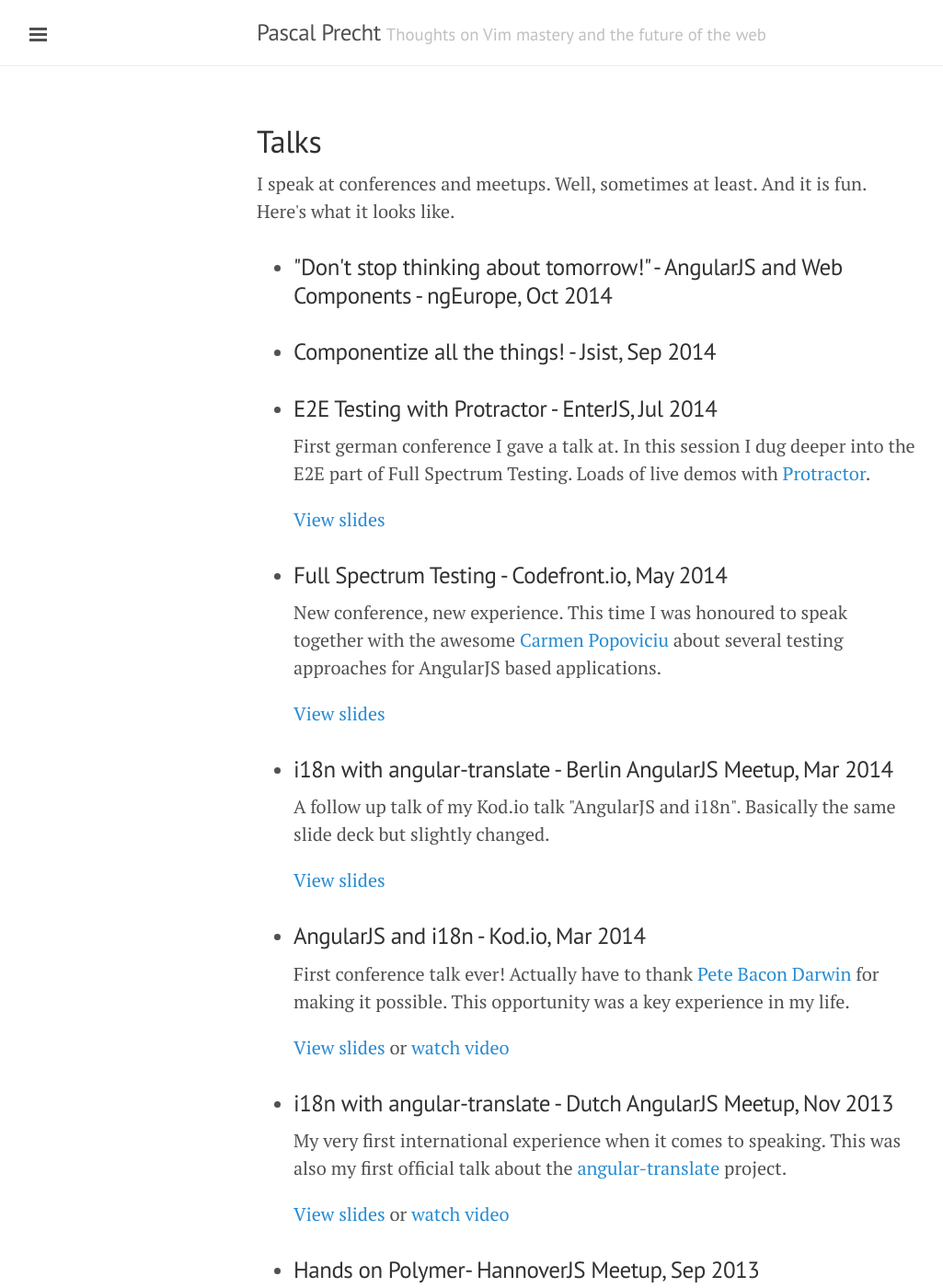
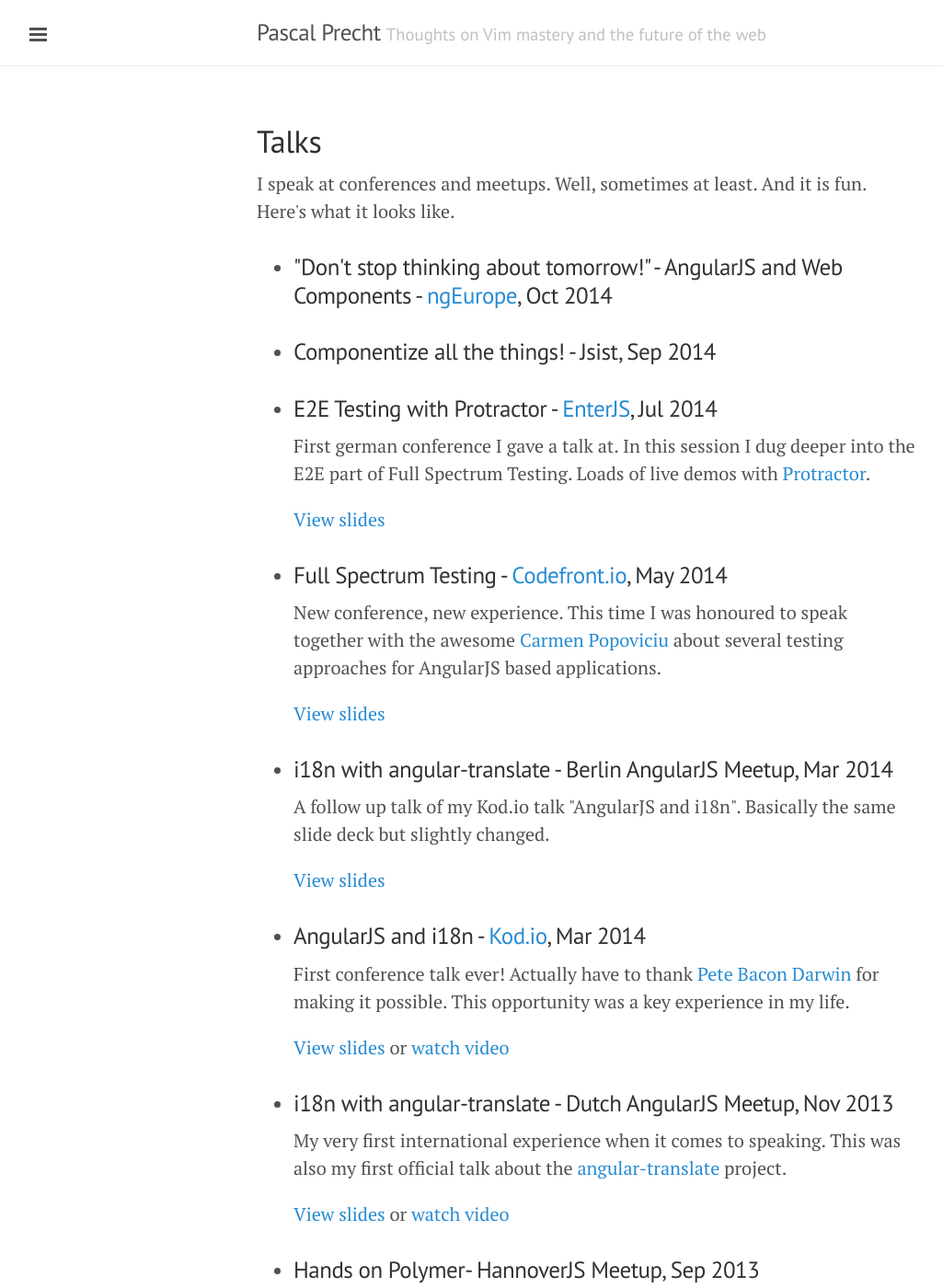
Before and after one commit to 0x-r4bbit/pascalprecht.github.io, a Jekyll site: the page built from talks.html, in a window 1280 px wide and 1400 px high. Shown: the whole window at 92% size, without its empty margins (1-1026 px from the left). Built offline with Jekyll 4.4.1, drawn with Linux system fonts in a browser that asks for light colours; Markdown is read by kramdown in place of the engine named in the settings; part of the change alters nothing that is shown.

```diff
--- a/talks.html
+++ b/talks.html
@@ -8,15 +8,15 @@ title: "Talks"
 
   <p>I speak at conferences and meetups. Well, sometimes at least. And it is fun. Here's what it looks like.</p>
   <ul>
-    <li><h3>"Don't stop thinking about tomorrow!" - AngularJS and Web Components - ngEurope, Oct 2014</h3></li>
+    <li><h3>"Don't stop thinking about tomorrow!" - AngularJS and Web Components - <a href="http://ngeurope.org">ngEurope</a>, Oct 2014</h3></li>
     <li><h3>Componentize all the things! - Jsist, Sep 2014</h3></li>
     <li>
-      <h3>E2E Testing with Protractor - EnterJS, Jul 2014</h3>
+    <h3>E2E Testing with Protractor - <a href-"http://enterjs.de">EnterJS</a>, Jul 2014</h3>
       <p>First german conference I gave a talk at. In this session I dug deeper into the E2E part of Full Spectrum Testing. Loads of live demos with <a href="http://github.com/angular/protractor">Protractor</a>.</p>
       <p><a href="http://pascalprecht.github.io/slides/e2e-testing-with-protractor">View slides</a>
     </li>
     <li>
-      <h3>Full Spectrum Testing - Codefront.io, May 2014</h3>
+    <h3>Full Spectrum Testing - <a href="http://codefront.io">Codefront.io</a>, May 2014</h3>
       <p>New conference, new experience. This time I was honoured to speak together with the awesome <a href="http://twitter.com/CarmenPopoviciu">Carmen Popoviciu</a> about several testing approaches for AngularJS based applications.</p>
       <p><a href="http://pascalprecht.github.io/full-spectrum-testing-slides">View slides</a>
     </li>
@@ -26,7 +26,7 @@ title: "Talks"
       <p><a href="http://pascalprecht.github.io/slides/i18n-with-angular-translate-2/#/">View slides</a></p>
     </li>
     <li>
-      <h3>AngularJS and i18n - Kod.io, Mar 2014</h3>
+    <h3>AngularJS and i18n - <a href="http://linz.kod.io">Kod.io</a>, Mar 2014</h3>
       <p>First conference talk ever! Actually have to thank <a href="http://twitter.com/petebd">Pete Bacon Darwin</a> for making it possible. This opportunity was a key experience in my life.</p>
       <p><a href="http://pascalprecht.github.io/slides/angularjs-and-i18n">View slides</a> or <a href="https://www.youtube.com/watch?v=C7xqaExvaQ4">watch video</a>
     </li>
```
